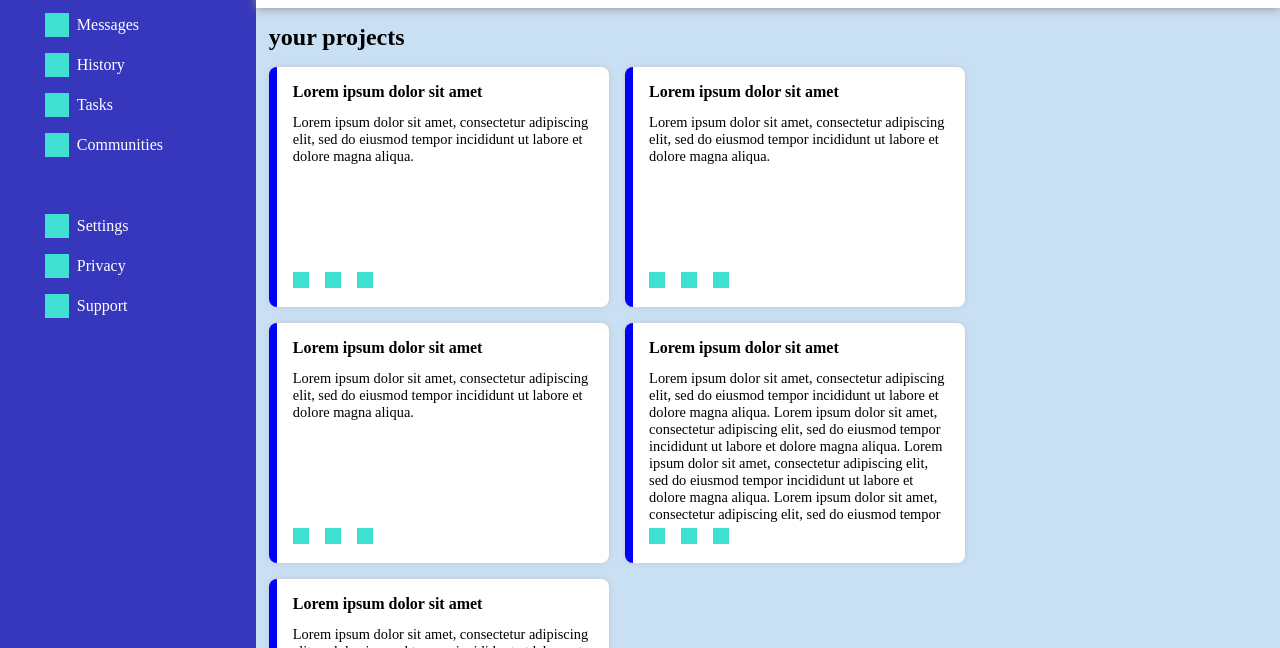
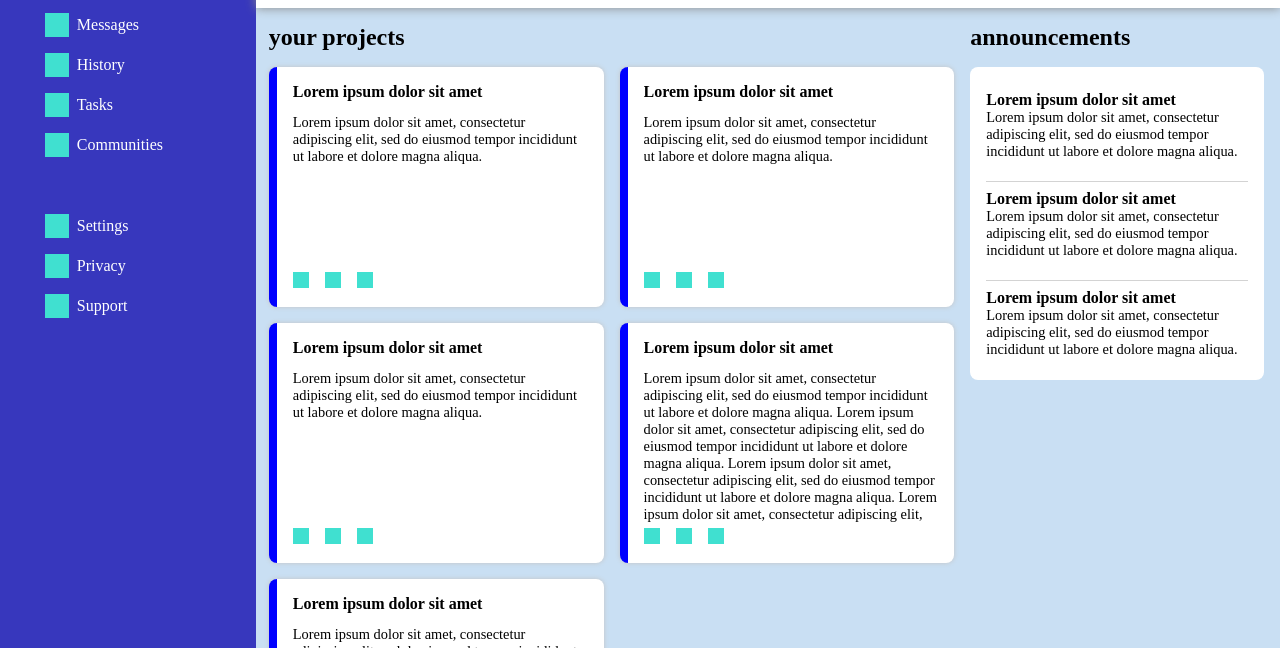
Before and after one commit to ShanHng/odin-admin-dashboard, a plain HTML site: page index.html in a window 1280 px wide. Shown: the part 152-800 px from the top of the page. Drawn offline with Linux system fonts and the light colour scheme.

Commit message:
Add "Announcements" section

```diff
--- a/index.html
+++ b/index.html
@@ -163,8 +163,35 @@
           </div>
         </div>
       </div>
-      <div class="announcements"></div>
-      <div class="trending"></div>
+      <div class="announcement-section">
+        <div class="announcement-section-title">announcements</div>
+        <div class="announcement-item-container">
+          <div class="announcement-item">
+            <div class="announcement-title">Lorem ipsum dolor sit amet</div>
+            <div class="announcement-desc">
+              Lorem ipsum dolor sit amet, consectetur adipiscing elit, sed do
+              eiusmod tempor incididunt ut labore et dolore magna aliqua.
+            </div>
+          </div>
+          <div class="announcement-item">
+            <div class="announcement-title">Lorem ipsum dolor sit amet</div>
+            <div class="announcement-desc">
+              Lorem ipsum dolor sit amet, consectetur adipiscing elit, sed do
+              eiusmod tempor incididunt ut labore et dolore magna aliqua.
+            </div>
+          </div>
+          <div class="announcement-item">
+            <div class="announcement-title">Lorem ipsum dolor sit amet</div>
+            <div class="announcement-desc">
+              Lorem ipsum dolor sit amet, consectetur adipiscing elit, sed do
+              eiusmod tempor incididunt ut labore et dolore magna aliqua.
+            </div>
+          </div>
+        </div>
+      </div>
+      <div class="trending-section">
+        <div class="trending-section-title"></div>
+      </div>
     </div>
   </body>
 </html>
--- a/styles.css
+++ b/styles.css
@@ -169,20 +169,22 @@ input[class="search-key"] {
   background-color: var(--blue-2);
   grid-column: 2 / span 4;
   grid-row: 2 / span 4;
+  gap: 1rem;
   display: grid;
   padding: 1rem 1rem 1rem 0.8rem;
   grid-template-columns: 7fr 3fr;
   grid-template-rows: 1fr 1fr;
   overflow-y: auto;
   /* height: 100%;  doesnt work because 100% will be 100vh since its parent is body*/
-
 }
 
 .project-section {
   grid-row: span 2;
 }
 
-.project-section-title {
+.project-section-title,
+.announcement-section-title,
+.trending-section-title {
   font-weight: bold;
   font-size: 1.5rem;
   margin-bottom: 1rem;
@@ -207,7 +209,8 @@ input[class="search-key"] {
   border-color: blue;
 }
 
-.project-card-title {
+.project-card-title,
+.announcement-title {
   font-weight: bold;
   height: 15%;
 
@@ -225,7 +228,8 @@ input[class="search-key"] {
   height: 10%;
 }
 
-.project-card-desc {
+.project-card-desc,
+.announcement-desc {
   font-size: 0.9rem;
   height: 73%;
   overflow: auto;
@@ -237,3 +241,19 @@ input[class="search-key"] {
   background-color: turquoise;
   display: inline-block;
 }
+
+.announcement-item-container {
+  background-color: white;
+  padding: 1rem;
+  border-radius: 0.5rem;
+  overflow: auto;
+}
+
+.announcement-item:not(:last-child) {
+  border-bottom: 0.1rem solid lightgray;
+  padding-bottom: 1rem;
+}
+
+.announcement-title {
+  padding-top: 0.5rem;
+}
```
